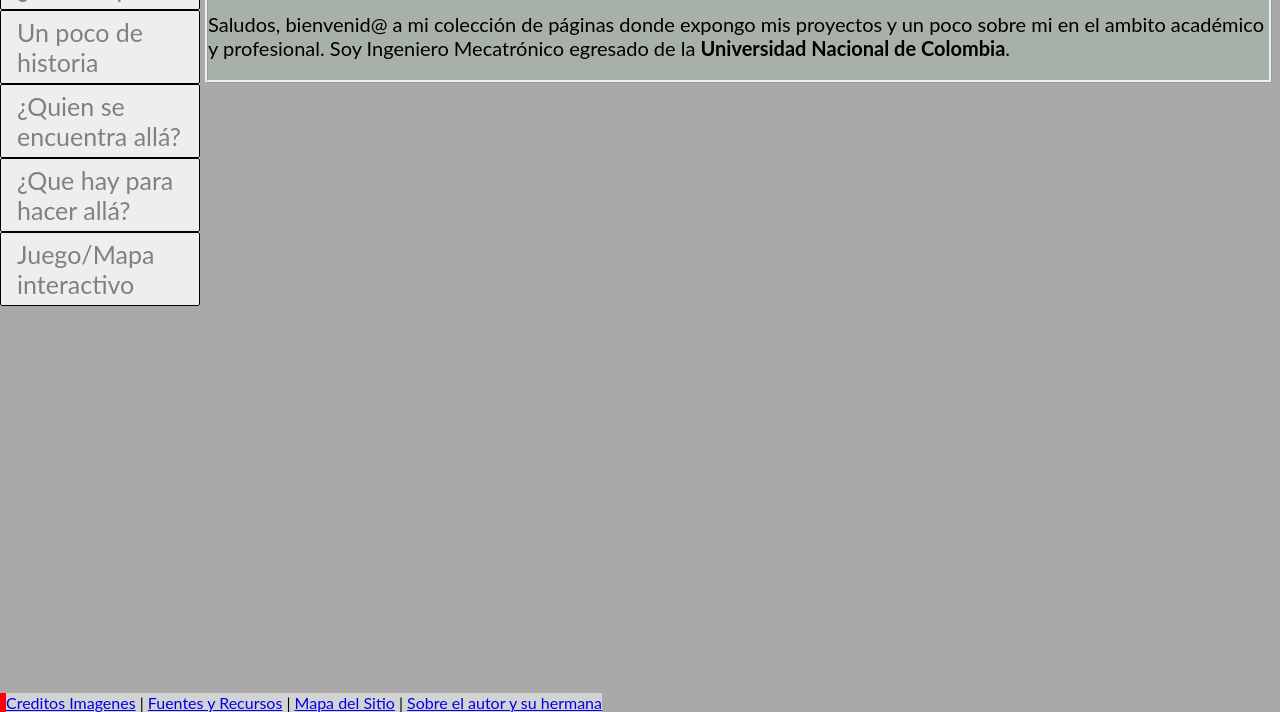
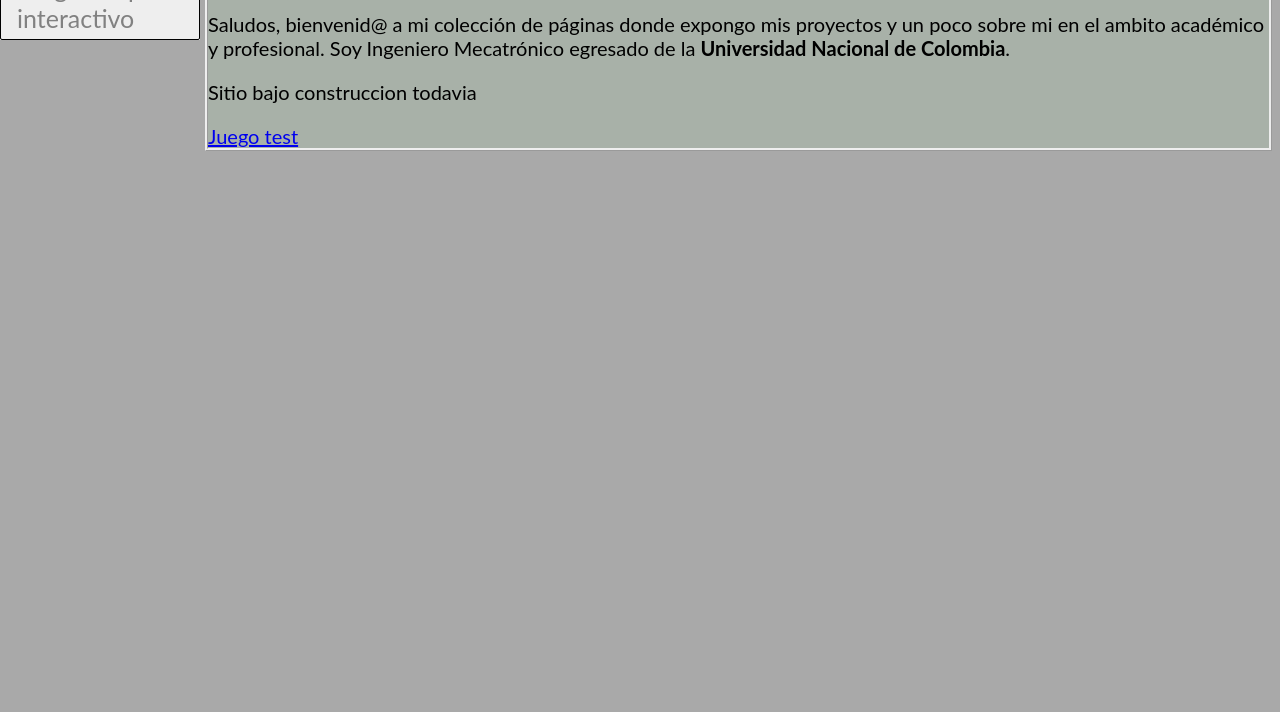
Before and after one commit to GitSRealpe/gitsrealpe.github.io, a plain HTML site: page index.html in a window 1280 px wide. Shown: the part 88-800 px from the top of the page. Drawn offline with Linux system fonts and the light colour scheme.

Commit message:
some changes for further editing

```diff
--- a/index.html
+++ b/index.html
@@ -17,10 +17,6 @@
 <!-- menu de navegacion principal -->
 <div class="sidenav">
   <a class="activo" href="index.html" target="_self">Inicio</a>
-  <a href="ubicacion.html" target="_self">¿Donde queda?</a>
-  <a href="historia.html">Un poco de historia</a>
-  <a href="people.html">¿Quien se encuentra allá?</a>
-  <a href="actividades.html">¿Que hay para hacer allá?</a>
   <a href="interactivo.html">Juego/Mapa interactivo</a>
 </div>
 
@@ -29,16 +25,17 @@
   <p>Saludos, bienvenid@ a mi colección de páginas donde expongo mis proyectos y un poco sobre mi en el ambito académico y profesional.
 
   Soy Ingeniero Mecatrónico egresado de la <b>Universidad Nacional de Colombia</b>.
+
+  <p>Sitio bajo construccion todavia</p>
+
+  <a href="https://grizzled-moored-hiss.glitch.me/">Juego test</a>
 </div>
 </div>
 
 <!-- menu de navegacion paginas secundarias -->
-<nav class="menufin">
-<a href="creditos.html">Creditos Imagenes</a> |
-<a href="recursos.html">Fuentes y Recursos</a> |
-<a href="mapa.html">Mapa del Sitio</a> |
+<!-- <nav class="menufin">
 <a href="perfiles.html">Sobre el autor y su hermana</a>
-</nav>
+</nav> -->
 
 
 </body>
```
Also changed, not shown: interactivo.html (+4 -7 lines).
